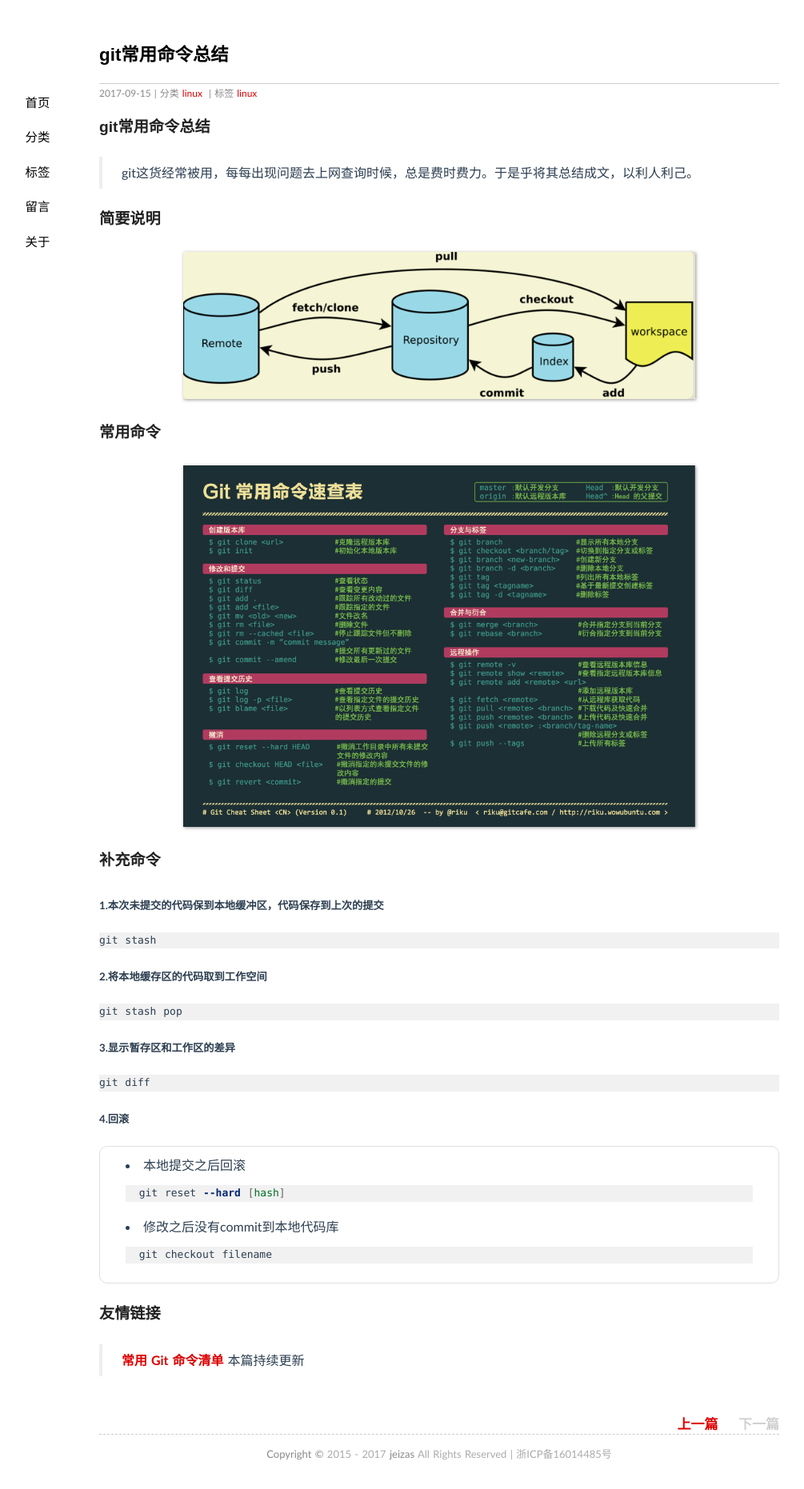
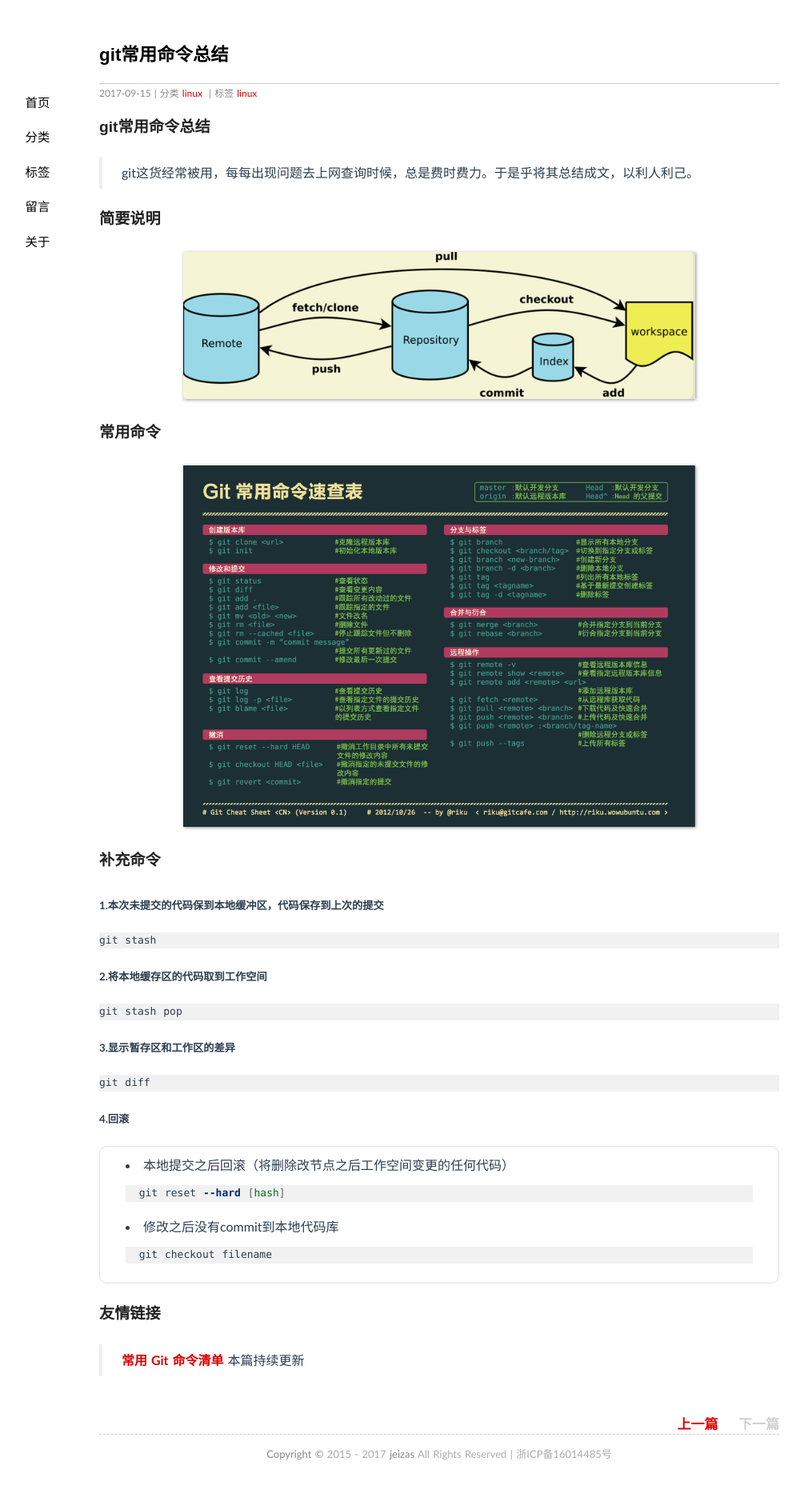
Before and after one commit to jeizas/jeizas.github.io, a Jekyll site: the page built from _posts/2017-09-15-git_command.md, in a window 1280 px wide. Shown: the whole page at 80% size, without its empty margins (91-1096 px from the left). Built offline with Jekyll 4.4.1, drawn with Linux system fonts in a browser that asks for light colours; comment, search, counter and statistics services are not loaded.

Commit message:
modified:   media/img/20170915/git.png 	modified:   media/img/20170915/git_command.png

````diff
--- a/_posts/2017-09-15-git_command.md
+++ b/_posts/2017-09-15-git_command.md
@@ -37,7 +37,7 @@ git diff
 
 ##### 4.回滚
 
-- 本地提交之后回滚
+- 本地提交之后回滚（将删除改节点之后工作空间变更的任何代码）
 	```shell
 	git reset --hard [hash]
 	```
````
Also changed, not shown: media/img/20170915/git.png, media/img/20170915/git_command.png.
